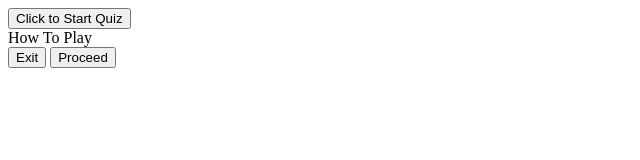
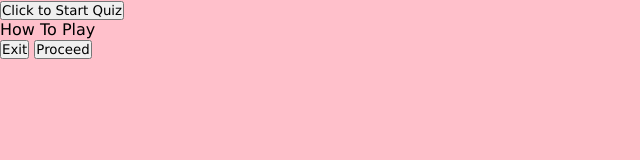
Before and after one commit to annielnguyen/Code-Quiz, a plain HTML site: page index.html in a window 1280 px wide. Shown: the whole page, without its empty margins (0-640 px from the left). Drawn offline with Linux system fonts and the light colour scheme.

Commit message:
added background color and font

```diff
--- a/index.html
+++ b/index.html
@@ -10,7 +10,7 @@
 </head>
 <body>
     <!--Start button for quiz-->
-    <div class="startButton"><button>Click to Start Quiz</button></div>
+    <div class="start_button"><button>Click to Start Quiz</button></div>
     <!--Game Instructions-->
     <div class="instructions_box">
         <div class= "instructions_title">
--- a/style.css
+++ b/style.css
@@ -0,0 +1,14 @@
+*{
+    margin:0;
+    padding:0;
+    box-sizing: border-box;
+    font-family: Verdana, Geneva, Tahoma, sans-serif;
+
+}
+body{
+    background: pink;
+}
+
+.start_button{
+
+}
```
